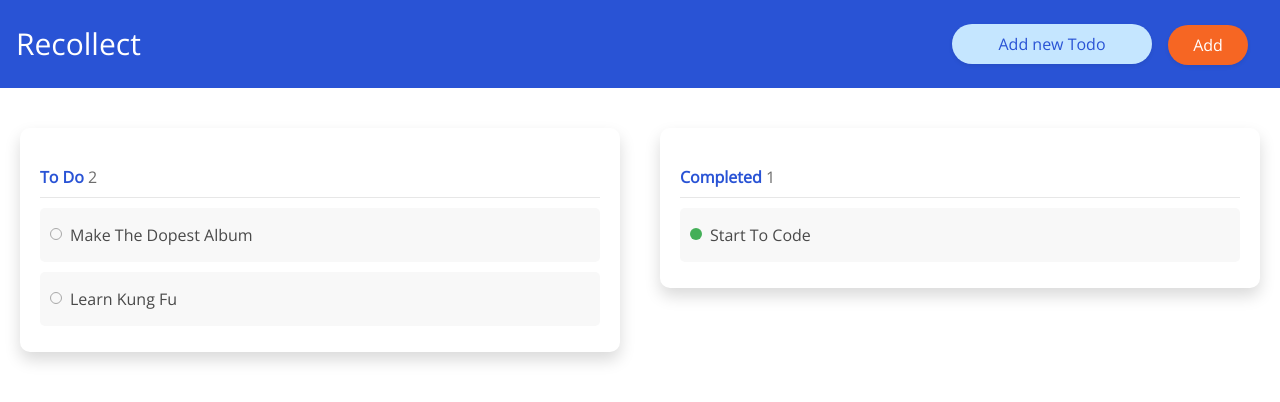
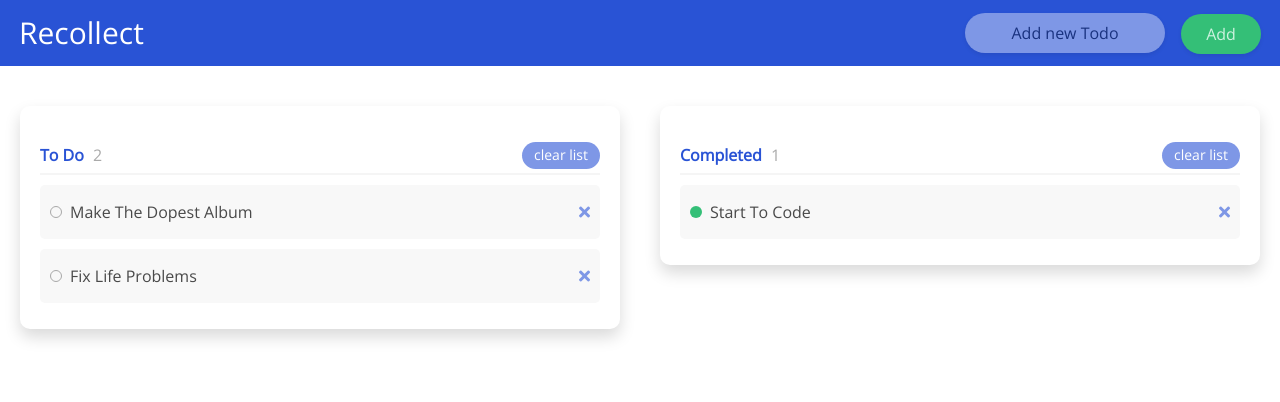
Before and after one commit to elduderinow/React_todo, a React (Create React App) app: page / in a window 1280 px wide. Shown: the top 402 px of the page. Built offline with nearby package versions, Linux system fonts and the light colour scheme.

Commit message:
finished app, added extra functionalities, updated readme, styled to perfection

```diff
--- a/public/index.html
+++ b/public/index.html
@@ -16,6 +16,7 @@
     -->
     <link rel="manifest" href="%PUBLIC_URL%/manifest.json" />
     <link href="https://cdn.jsdelivr.net/npm/bootstrap@5.0.2/dist/css/bootstrap.min.css" rel="stylesheet" integrity="sha384-EVSTQN3/azprG1Anm3QDgpJLIm9Nao0Yz1ztcQTwFspd3yD65VohhpuuCOmLASjC" crossorigin="anonymous">
+    <link rel="stylesheet" href="https://cdnjs.cloudflare.com/ajax/libs/font-awesome/5.15.3/css/all.min.css" integrity="sha512-iBBXm8fW90+nuLcSKlbmrPcLa0OT92xO1BIsZ+ywDWZCvqsWgccV3gFoRBv0z+8dLJgyAHIhR35VZc2oM/gI1w==" crossorigin="anonymous" referrerpolicy="no-referrer" />
     <script src="https://cdn.jsdelivr.net/npm/bootstrap@5.0.2/dist/js/bootstrap.bundle.min.js" integrity="sha384-MrcW6ZMFYlzcLA8Nl+NtUVF0sA7MsXsP1UyJoMp4YLEuNSfAP+JcXn/tWtIaxVXM" crossorigin="anonymous"></script>
     <!--
       Notice the use of %PUBLIC_URL% in the tags above.
@@ -26,7 +27,7 @@
       work correctly both with client-side routing and a non-root public URL.
       Learn how to configure a non-root public URL by running `npm run build`.
     -->
-    <title>React App</title>
+    <title>Recollect</title>
   </head>
   <body>
     <noscript>You need to enable JavaScript to run this app.</noscript>
--- a/src/App.js
+++ b/src/App.js
@@ -1,6 +1,7 @@
 import React from 'react';
 import Nav from './components/Nav'
 import Main from './components/Main'
+
 import './css/style.css'
 
 function App() {
--- a/src/components/Main.js
+++ b/src/components/Main.js
@@ -1,5 +1,6 @@
 import React, {useRef, useState, useEffect} from 'react';
 import TodoList from "./main/TodoList";
+import AddTodo from "./main/AddTodo";
 import { v4 as uuidv4 } from 'uuid';
 
 const localStorageKey="";
@@ -7,7 +8,7 @@ const localStorageKey="";
 function Main() {
     // -> object destructuring:
     // useState Hook:  first input is an array of all the elements, the second input is a function to set a new 'state' for the first input , the last input is the default state
-    const [todos, setTodos] = useState([{id:1, name:"Make The Dopest Album", checked:false},{id:2, name:"Learn kung fu", checked:false},{id:3, name:"Start to code", checked:true}])
+    const [todos, setTodos] = useState([{id:1, name:"Make The Dopest Album", checked:false},{id:2, name:"fix life problems", checked:false},{id:3, name:"Start to code", checked:true}])
 
     // the useRef is a hook function to get a value from an input field.
     const inputItem = useRef();
@@ -34,6 +35,25 @@ function Main() {
         setTodos(todoList)
     }
 
+    function deleteItem(id) {
+        const deleteItem = [...todos]
+        const todo = deleteItem.findIndex(todo => todo.id === id)
+        deleteItem.splice(todo, 1)
+        setTodos(deleteItem)
+    }
+
+    function clearList(title) {
+        const clearList = [...todos]
+        let todo = clearList.filter(elem => elem.checked === true)
+        if (title === "Completed") {
+            let filtered = clearList.filter(elem => !todo.includes(elem))
+            setTodos(filtered)
+        } else {
+            let filtered = clearList.filter(elem => todo.includes(elem))
+            setTodos(filtered)
+        }
+    }
+
     function addTodo(){
         const name = inputItem.current.value
         if (name === '') return
@@ -46,15 +66,9 @@ function Main() {
     return (
         <div className="container-fluid ">
             <div className="row">
-                <div className="new-item col-12 text-center p-3">
-                    <h1>Recollect</h1>
-                    <form>
-                        <input className={"shadow-sm"} placeholder={"Add new Todo"} ref={inputItem} id="add-todo"/>
-                        <button onClick={addTodo} id="add-submit" type="button" className={"mx-3 btn shadow-sm"}>Add</button>
-                    </form>
-                </div>
-                <TodoList toggleTodo={toggleTodo} title={"To Do"} todos={todos.filter(todos => !todos.checked)}/>
-                <TodoList toggleTodo={toggleTodo} title={"Completed"} todos={todos.filter(todos => todos.checked)}/>
+                <AddTodo addTodo={addTodo} inputItem={inputItem}  />
+                <TodoList clearList={clearList} deleteItem={deleteItem} toggleTodo={toggleTodo} title={"To Do"} todos={todos.filter(todos => !todos.checked)}/>
+                <TodoList clearList={clearList} deleteItem={deleteItem} toggleTodo={toggleTodo} title={"Completed"} todos={todos.filter(todos => todos.checked)}/>
             </div>
         </div>
     );
--- /dev/null
+++ b/src/components/main/AddTodo.js
@@ -0,0 +1,20 @@
+import React from "react";
+
+function AddTodo({inputItem, addTodo}) {
+    function handleKeyDown(event) {
+        if (event.key === 'Enter') {
+            addTodo()
+        }
+    }
+    return (
+        <div className="new-item col-12 text-center">
+            <h1>Recollect</h1>
+            <form>
+                <input className={"shadow-sm"} placeholder={"Add new Todo"} onKeyDown={handleKeyDown} ref={inputItem} id="add-todo"/>
+                <button onClick={addTodo} id="add-submit" type="button" className={" btn shadow-sm"}>Add</button>
+            </form>
+        </div>
+    )
+}
+
+export default AddTodo;
--- a/src/components/main/Listitem.js
+++ b/src/components/main/Listitem.js
@@ -1,20 +1,26 @@
 import React from 'react';
 
-function ListItem(props) {
-    let itemArr = props.item.map(function (elem) {
+function ListItem({toggleTodo, item, deleteItem}) {
 
-        function handleToggle() {
-            props.toggleTodo(elem.id)
-        }
+    function handleToggle() {
+        toggleTodo(item.id)
+    }
 
-        return <li key={elem.id}><label className="container"><input onChange={handleToggle} checked={elem.checked === true} type={"checkbox"}/> {elem.name} <span className="checkmark"></span></label></li>
-    })
-
+    function handleDelete(){
+        deleteItem(item.id)
+    }
 
     return (
-        <>
-            {itemArr}
-        </>
+            <li key={item.id}>
+                <label className="container">
+                    <input onChange={handleToggle} checked={item.checked === true} type={"checkbox"}/> {item.name}
+                    <span className="checkmark"></span>
+                </label>
+
+                <label onClick={handleDelete} className="close">
+                    <i className="close-icon fas fa-times"></i>
+                </label>
+            </li>
     );
 }
 
--- a/src/components/main/TodoList.js
+++ b/src/components/main/TodoList.js
@@ -1,15 +1,20 @@
 import React from "react"
 import ListItem from './Listitem'
 
-function TodoList(props) {
-    console.log(props.toggleTodo)
+function TodoList({todos, title, toggleTodo, deleteItem, clearList}) {
+    function handleClearList() {
+        clearList(title)
+    }
+
     return (
         <div className="todolist col-md-6">
             <div className={"wrapper shadow"}>
-            <h5>{props.title}<span> {props.todos.filter(todos => (props.title === "To Do") ? !todos.checked : todos.checked).length}</span></h5>
-            <ul>
-                <ListItem toggleTodo={props.toggleTodo} item={props.todos}/>
-            </ul>
+            <h5>{title}<span className={"count"}> {todos.filter(todos => (title === "To Do") ? !todos.checked : todos.checked).length}</span> <span onClick={handleClearList} className={"clear"}>clear list</span></h5>
+                <ul>
+                    {todos.map(function (elem) {
+                      return <ListItem key={elem.id} deleteItem={deleteItem} toggleTodo={toggleTodo} item={elem}/>
+                    })}
+                </ul>
             </div>
         </div>
     )
--- a/src/css/style.css
+++ b/src/css/style.css
@@ -27,12 +27,14 @@ h1 {
 }
 .new-item {
   background-color: #2953d5;
+  padding: 5px 11px;
 }
 .new-item h1 {
   text-align: left;
   float: left;
   color: white;
   font-size: 30px;
+  margin-left: 8px;
 }
 .new-item form {
   float: right;
@@ -43,28 +45,30 @@ h1 {
   border-radius: 20px;
   border: none;
   text-align: center;
-  background-color: #c5e6ff;
+  background-color: #7e97e6;
   width: 200px;
   transition: width 0.4s;
-  color: #2953d5;
+  color: #19327f;
 }
 .new-item input::placeholder {
-  color: #2953d5;
+  color: #19327f;
 }
 .new-item input:hover, .new-item input:focus {
   width: 400px;
 }
 .new-item button {
   height: 40px;
-  background-color: #f66623;
-  color: white;
+  background-color: #34bf77;
+  color: #cdf2df;
   border-radius: 20px;
   border: none;
   transform: translatey(-1px);
   width: 80px;
+  margin-left: 16px;
+  margin-right: 8px;
 }
 .new-item button:hover {
-  background-color: #d7581c;
+  background-color: #29975e;
   color: white;
 }
 
@@ -79,13 +83,29 @@ h1 {
 .todolist .wrapper h5 {
   font-weight: bold;
   font-size: 16px;
-  border-bottom: 1px solid #e7e7e7;
-  padding-bottom: 10px;
+  border-bottom: 2px solid #f5f5f5;
+  padding-bottom: 8px;
   color: #2953d5;
 }
-.todolist .wrapper h5 span {
-  color: #6d6d6d;
+.todolist .wrapper h5 span.count {
+  margin-left: 5px;
+  color: #aaaaaa;
   font-weight: normal;
+}
+.todolist .wrapper h5 span.clear {
+  transform: translateY(-4px);
+  float: right;
+  background-color: #7e97e6;
+  padding: 5px 12px;
+  border-radius: 30px;
+  color: white;
+  transition: 0.2s;
+  font-size: 14px;
+  font-weight: normal;
+}
+.todolist .wrapper h5 span.clear:hover {
+  cursor: pointer;
+  background-color: #2953d5;
 }
 .todolist .wrapper ul {
   padding: 0;
@@ -109,7 +129,7 @@ h1 {
   width: 0;
 }
 .todolist .wrapper ul li .container {
-  display: block;
+  display: inline;
   position: relative;
   padding-left: 20px;
   cursor: pointer;
@@ -128,22 +148,22 @@ h1 {
   border: 1px solid #a8a8a8;
 }
 .todolist .wrapper ul li .container:hover input ~ .checkmark {
-  background-color: #f66623;
+  background-color: #34bf77;
   border: none;
 }
 .todolist .wrapper ul li .container input:checked ~ .checkmark {
-  background-color: #44af58;
+  background-color: #34bf77;
   border: none;
 }
 .todolist .wrapper ul li .container input:checked ~ .checkmark:hover {
-  background-color: #2b7d3b;
+  background-color: #29975e;
 }
 .todolist .wrapper ul li .container .checkmark:after {
   content: "";
   position: absolute;
   display: block;
 }
-.todolist .wrapper ul li .checkmark {
+.todolist .wrapper ul li .container .checkmark {
   position: absolute;
   top: 0;
   left: 0;
@@ -151,5 +171,18 @@ h1 {
   width: 25px;
   background-color: #cecece;
 }
+.todolist .wrapper ul li .close {
+  cursor: pointer;
+  float: right;
+}
+.todolist .wrapper ul li .close .close-icon {
+  color: #7e97e6;
+  transition: 0.2s;
+  transform: scale(1, 1) rotate(0deg);
+}
+.todolist .wrapper ul li .close .close-icon:hover {
+  transform: scale(1.2, 1.2) rotate(90deg);
+  color: #19327f;
+}
 
 /*# sourceMappingURL=style.css.map */
--- a/src/css/style.scss
+++ b/src/css/style.scss
@@ -1,8 +1,12 @@
 @import url('https://fonts.googleapis.com/css2?family=Open+Sans&display=swap');
 $basecolor : #2953d5;
-$baseLighter : #c5e6ff;
-$touchColor : #f66623;
-$touchColorDarker : #d7581c;
+$baseLighter : lighten($basecolor, 20%);
+$baseDarker : darken($basecolor, 20%);
+$touchColor : #34bf77;
+$touchLighter : lighten($touchColor, 40%);
+$touchDarker : darken($touchColor, 10%);
+
+
 
 $white: white;
 $black:black;
@@ -40,12 +44,14 @@ h1 {
 
 .new-item {
   background-color: $basecolor;
+  padding:5px 11px;
 
   h1 {
     text-align: left;
     float: left;
     color: $white;
     font-size: 30px;
+    margin-left:8px;
   }
 
   form {
@@ -62,28 +68,31 @@ h1 {
     background-color: $baseLighter;
     width: 200px;
     transition: width 0.4s;
-    color:$basecolor;
+    color:$baseDarker;
 
     &::placeholder {
-      color: $basecolor;
+      color: $baseDarker;
     }
 
     &:hover, &:focus {
       width: 400px;
     }
+
   }
 
   button {
     height: 40px;
     background-color: $touchColor;
-    color: $white;
+    color: $touchLighter;
     border-radius: 20px;
     border: none;
     transform: translatey(-1px);
     width: 80px;
+    margin-left:16px;
+    margin-right:8px;
 
     &:hover {
-      background-color: $touchColorDarker;
+      background-color: $touchDarker;
       color: $white;
     }
   }
@@ -102,13 +111,31 @@ h1 {
     h5 {
       font-weight: bold;
       font-size: 16px;
-      border-bottom: 1px solid #e7e7e7;
-      padding-bottom: 10px;
+      border-bottom: 2px solid #f5f5f5;
+      padding-bottom: 8px;
       color:$basecolor;
 
-      span {
-        color: #6d6d6d;
+      span.count {
+        margin-left: 5px ;
+        color: #aaaaaa;
         font-weight: normal;
+      }
+
+      span.clear {
+        transform: translateY(-4px);
+        float:right;
+        background-color: $baseLighter;
+        padding:5px 12px;
+        border-radius: 30px;
+        color:$white;
+        transition:0.2s;
+        font-size: 14px;
+        font-weight: normal;
+
+        &:hover {
+          cursor: pointer;
+          background-color: $basecolor;
+        }
       }
     }
 
@@ -137,7 +164,7 @@ h1 {
         }
 
         .container {
-          display: block;
+          display: inline;
           position: relative;
           padding-left: 20px;
           cursor: pointer;
@@ -163,11 +190,11 @@ h1 {
           }
 
           input:checked ~ .checkmark {
-            background-color: #44af58;
+            background-color: $touchColor;
             border: none;
 
             &:hover {
-              background-color: #2b7d3b;
+              background-color: $touchDarker;
             }
           }
 
@@ -176,16 +203,30 @@ h1 {
             position: absolute;
             display: block;
           }
+
+          .checkmark {
+            position: absolute;
+            top: 0;
+            left: 0;
+            height: 25px;
+            width: 25px;
+            background-color: #cecece;
+          }
         }
 
+        .close {
+          cursor: pointer;
+          float: right;
 
-        .checkmark {
-          position: absolute;
-          top: 0;
-          left: 0;
-          height: 25px;
-          width: 25px;
-          background-color: #cecece;
+          .close-icon {
+            color:$baseLighter;
+            transition: 0.2s;
+            transform: scale(1,1) rotate(0deg);
+            &:hover {
+              transform: scale(1.2,1.2) rotate(90deg);
+              color:$baseDarker;
+            }
+          }
         }
 
       }
```
Also changed, not shown: 2 other files (tests, documents, lock files or other folders).
